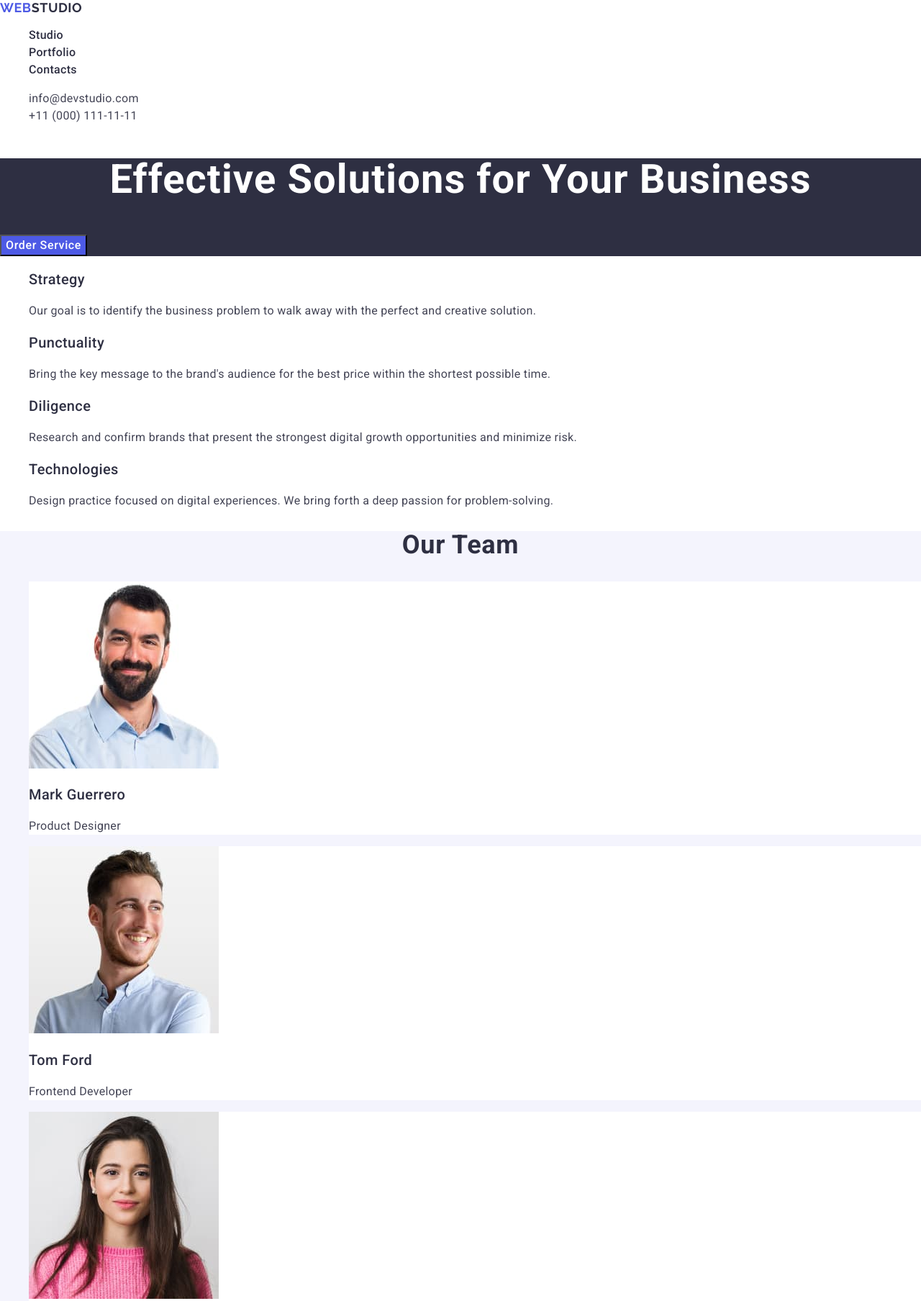
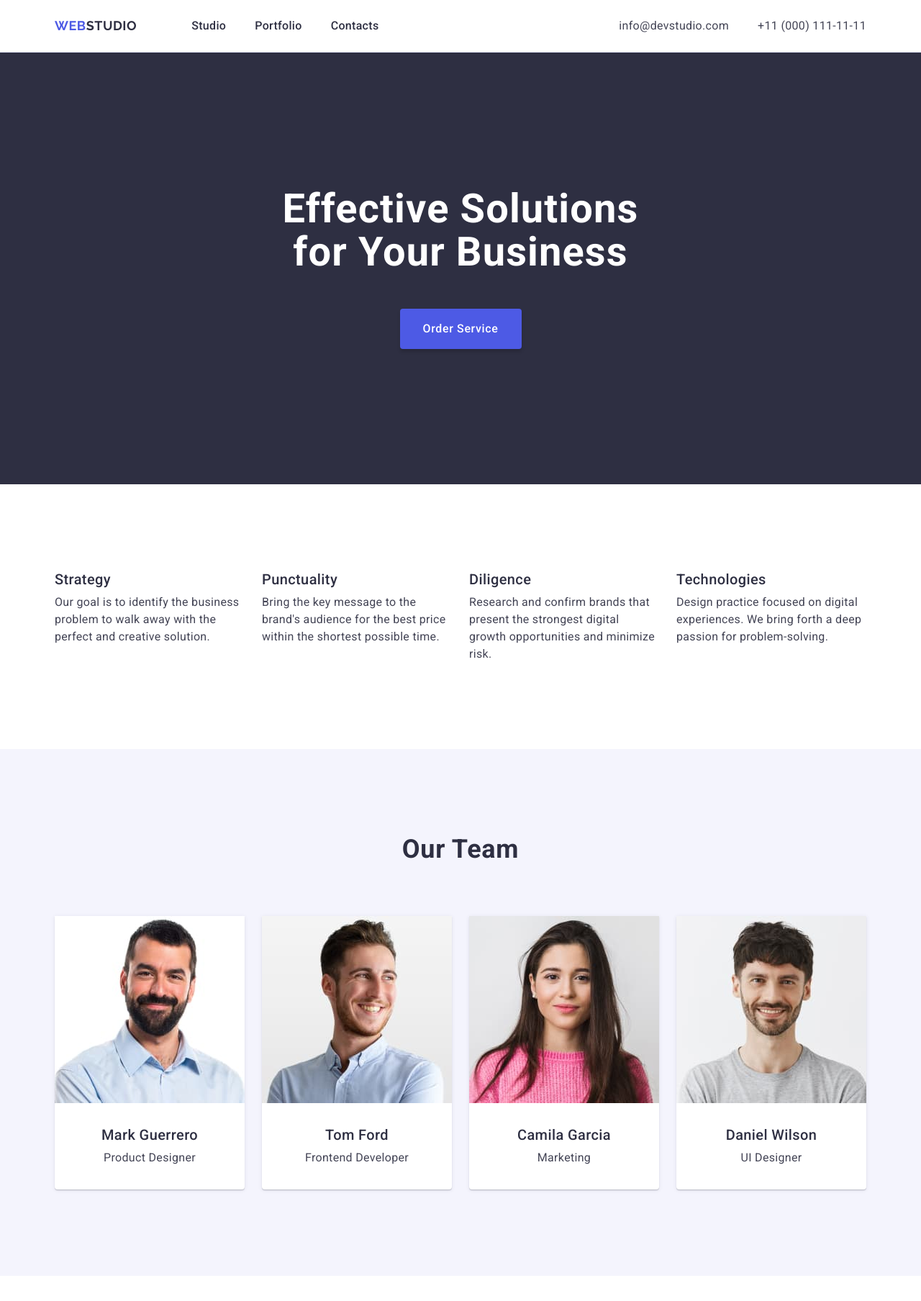
Before and after one commit to j-treffer/goit-markup-hw-03, a plain HTML site: page index.html in a window 1280 px wide. Shown: the top 1808 px of the page at 72% size. Drawn offline with nearby package versions, Linux system fonts and the light colour scheme.

Commit message:
update html and css

```diff
--- a/css/styles.css
+++ b/css/styles.css
@@ -1,16 +1,47 @@
 
 body {
-    font-family: "Roboto", sans-serif;
-    color: #434455;
-    background-color: #ffffff
+font-family: "Roboto", sans-serif;
+color: #434455;
+background-color: #ffffff;
 }
 
 ul,ol {
     list-style-type: none;
+    margin: 0;
+    padding: 0;
 }
 
 a{
     text-decoration: none;
+}
+
+img {
+    display: block;
+}
+/* common */
+
+.visuallyhidden {
+    border: 0;
+    clip: rect(0 0 0 0);
+    clip-path: inset(50%);
+    height: 1px;
+    margin: -1px;
+    overflow: hidden;
+    padding: 0;
+    position: absolute;
+    width: 1px;
+    white-space: nowrap;
+    /* 1 */
+}
+
+.container {
+    max-width: 1158px;
+    padding: 0 15px;
+    margin: 0 auto;
+}
+
+h1, h2, h3, h4, h5, h6, p {
+    margin: 0;
 }
 
 button {
@@ -20,7 +51,14 @@ button {
 
 /* #region header */
 
-.header {}
+.header {
+    border-bottom: 1px solid #e7e9fc;
+}
+
+.header-container{
+    display: flex;
+    align-items: center;
+}
 
 .logo {
     font-family: "Raleway",sans-serif;
@@ -30,6 +68,11 @@ button {
     letter-spacing: 0.03em;
     text-transform: uppercase;
     color: #4d5ae5;
+}
+
+.header-logo {
+    padding: 24px 0;
+    margin-right: 76px;
 }
 
 .logo-span {
@@ -42,15 +85,23 @@ button {
     color: #404bbf
 }
 
-.nav {
+.header-nav {
+    display: flex;
+    align-items: center;
 
 }
 
-.menu {}
+.menu {
+    display: flex;
+    align-items: center;
+    gap: 40px;
+}
 
 .menu-item {}
 
 .menu-link {
+    display: block;
+    padding: 24px 0;
     font-weight: 500;
     font-size: 16px;
     line-height: 1.5;
@@ -64,10 +115,20 @@ button {
 }
 
 .address {
-        font-style: normal;
+    font-style: normal;
+    margin-left: auto;
 }
 
+.contacts-list {
+    display: flex;
+    align-items: center;
+    gap: 40px;
+}
+
+
 .address-link {
+    display: block;
+    padding: 24px 0;
     font-weight: 400;
     font-size: 16px;
     line-height: 1.5;
@@ -87,6 +148,14 @@ button {
     background-color: #2e2f42;
 }
 
+.hero-container {
+    display: flex;
+    align-items: center;
+    flex-direction: column;
+
+
+}
+
 .hero-title {
     font-weight: 700;
     font-size: 56px;
@@ -94,15 +163,26 @@ button {
     letter-spacing: 0.02em;
     text-align: center;
     color: #fff;
+    margin-bottom: 48px;
+    width: 496px;
+    box-sizing: border-box;
+    padding-top: 188px;
 }
 
 .hero-button {
+    border: none;
+    box-shadow: 0 4px 4px 0 rgba(0, 0, 0, 0.15);
+    border-radius: 4px;
+    /* padding: 16px 32px; */
+    width: 169px;
+    height: 56px;
     font-weight: 500;
     font-size: 16px;
     line-height: 1.5;
     letter-spacing: 0.04em;
     color: #fff;
     background-color: #4d5ae5;
+    margin-bottom: 188px;
 }
 
 .hero-button:hover,
@@ -113,7 +193,24 @@ button {
 /* #endregion hero */
 
 /* #region-features */
-.features {}
+.features {
+    max-width: 1440px;
+    margin: auto;
+    padding: 120px 0;
+    }
+
+.features-elements {
+    display: flex;
+    flex-direction: row;
+    gap: 24px;
+    justify-content: center;
+    margin-left: 0;
+    margin-right: 0;
+    }
+
+.features-list-items{
+    width: calc((100% - 72px) / 4);
+}
 
 .feature-subtitle {
 font-weight: 500;
@@ -121,6 +218,7 @@ font-size: 20px;
 line-height: 1.2;
 letter-spacing: 0.02em;
 color: #2e2f42;
+margin-bottom: 8px;
 }
 
 .feature-text {
@@ -129,15 +227,23 @@ font-size: 16px;
 line-height: 1.5;
 letter-spacing: 0.02em;
 color: #434455;
+
 }
 /* #endregion-features */
 
 /* #region team */
+
 .team {
 background-color: #f4f4fd;
+padding-top: 120px;
+padding-bottom: 120px;
 }
 
+
+
+
 .team-title {
+margin-bottom: 72px;
 font-weight: 700;
 font-size: 36px;
 line-height: 1.11;
@@ -148,23 +254,40 @@ text-transform: capitalize;
 }
 
 .team-list {
+display: flex;
+align-items: center;
+gap: 24px;
+}
+
+.team-item {
+border-radius: 0 0 4px 4px;
+box-shadow: 0 2px 1px 0 rgba(61, 62, 71, 0.08), 0 1px 1px 0 rgba(46, 47, 66, 0.16), 0 1px 6px 0 rgba(46, 47, 66, 0.08);
 background-color: #FFFFFF
 }
 
+.team-img {
+
+}
+
 .team-subtitle {
+text-align: center;
 font-weight: 500;
 font-size: 20px;
 line-height: 1.2;
 letter-spacing: 0.02em;
 color: #2e2f42;
+padding-top: 32px;
+margin-bottom: 8px;
 }
 
 .team-text {
+text-align: center;
 font-weight: 400;
 font-size: 16px;
 line-height: 1.5;
 letter-spacing: 0.02em;
 color: #434455;
+padding-bottom: 32px;
 }
 
 /* #endregion team */
@@ -172,23 +295,49 @@ color: #434455;
 
 
 /* #region protfolio */
+
+
+.portfolio {
+    padding: 120px 0;
+}
+
+.portfolio-container {
+
+}
+
 .portfolio-title {
-    font-family: "Roboto", sans-serif;
-    font-weight: 700;
+    margin-bottom: 72px;
     font-size: 36px;
     line-height: 1.11;
     letter-spacing: 0.02em;
     text-align: center;
-    color: #2e2f42;
     text-transform: capitalize;
 }
 
-.products {
+.products-item {
     background: #fff;
 }
 
+.poducts-list {
+    display: flex;
+    flex-wrap: wrap;
+    column-gap: 24px;
+    row-gap: 48px
+
+}
+
+.text-wrapper {
+    border-bottom: 1px solid #e7e9fc;
+    border-left: 1px solid #e7e9fc;
+    border-right: 1px solid #e7e9fc;
+    width: 360px;
+    height: 120px;
+}
+
 .product-title {
-    font-family: "Roboto", sans-serif;
+    padding-top: 32px;
+    padding-left: 16px;
+    margin-bottom: 8px;
     font-weight: 500;
     font-size: 20px;
     line-height: 1.2;
@@ -197,8 +346,7 @@ color: #434455;
 }
 
 .product-desc {
-    font-family: "Roboto", sans-serif;
-    font-weight: 400;
+    padding-left: 16px;
     font-size: 16px;
     line-height: 1.5;
     letter-spacing: 0.02em;
@@ -212,9 +360,15 @@ color: #434455;
 /* #region footer */
 .footer{
 background-color: #2e2f42;
+padding-top: 100px;
+padding-bottom: 100px;
+padding-left: 156px;
+padding-right: auto;
 }
+
+
 .logo-footer{
-font-family: "Raleway", sans-serif;
+padding-top: 100px;
 font-weight: 700;
 font-size: 18px;
 line-height: 1.17;
@@ -231,6 +385,8 @@ color: #f4f4fd;
 color: #404bbf
 }
 .footer-text {
+    margin-top: 16px;
+    max-width: 264px;
     font-family: "Roboto", sans-serif;
     font-weight: 400;
     font-size: 16px;
--- a/index.html
+++ b/index.html
@@ -23,20 +23,23 @@
     <!--#region header-->
 
     <header class="header">
-      <nav class="nav">
-        <a class="logo" href="./index.html"
+      <div class="container header-container">
+        <nav class="header-nav">
+          <a class="logo header-logo" href="./index.html"
             >Web<span class="logo-span">Studio</span>
           </a>
           <ul class="menu">
             <li class="menu-item">
               <a class="menu-link" href="./index.html">Studio</a>
             </li>
-          <li class="menu-item"><a class="menu-link" href="">Portfolio</a></li>
+            <li class="menu-item">
+              <a class="menu-link" href="">Portfolio</a>
+            </li>
             <li class="menu-item"><a class="menu-link" href="">Contacts</a></li>
           </ul>
         </nav>
         <address class="address">
-        <ul>
+          <ul class="contacts-list">
             <li>
               <a class="address-link" href="mailto:info@devstudio.com"
                 >info@devstudio.com</a
@@ -49,6 +52,7 @@
             </li>
           </ul>
         </address>
+      </div>
     </header>
 
     <!--#endregion header-->
@@ -57,8 +61,10 @@
 
     <main>
       <section class="hero">
+        <div class="container hero-container">
           <h1 class="hero-title">Effective Solutions for Your Business</h1>
           <button class="hero-button" type="button">Order Service</button>
+        </div>
       </section>
 
       <!--#endregion hero-->
@@ -66,30 +72,31 @@
       <!--#region features-->
 
       <section class="features">
-        <h2 hidden>Features</h2>
-        <ul>
-          <li>
+        <div class="container features-container">
+          <h2 class="visuallyhidden">Features</h2>
+          <ul class="features-elements">
+            <li class="features-list-items">
               <h3 class="feature-subtitle">Strategy</h3>
               <p class="feature-text">
-              Our goal is to identify the business problem to walk away with the
-              perfect and creative solution.
+                Our goal is to identify the business problem to walk away with
+                the perfect and creative solution.
               </p>
             </li>
-          <li>
+            <li class="features-list-items">
               <h3 class="feature-subtitle">Punctuality</h3>
               <p class="feature-text">
                 Bring the key message to the brand's audience for the best price
                 within the shortest possible time.
               </p>
             </li>
-          <li>
+            <li class="features-list-items">
               <h3 class="feature-subtitle">Diligence</h3>
               <p class="feature-text">
                 Research and confirm brands that present the strongest digital
                 growth opportunities and minimize risk.
               </p>
             </li>
-          <li>
+            <li class="features-list-items">
               <h3 class="feature-subtitle">Technologies</h3>
               <p class="feature-text">
                 Design practice focused on digital experiences. We bring forth a
@@ -97,6 +104,7 @@
               </p>
             </li>
           </ul>
+        </div>
       </section>
 
       <!--#endregion features-->
@@ -104,9 +112,10 @@
       <!--#region out team-->
 
       <section class="team">
+        <div class="container">
           <h2 class="team-title">Our Team</h2>
-        <ul>
-          <li class="team-list">
+          <ul class="team-list">
+            <li class="team-item">
               <img
                 src="./images/img-3.jpg"
                 alt="Photo Product Designer Mark Guerrero"
@@ -116,8 +125,9 @@
               <h3 class="team-subtitle">Mark Guerrero</h3>
               <p class="team-text">Product Designer</p>
             </li>
-          <li class="team-list">
+            <li class="team-item">
               <img
+                class="team-img"
                 src="./images/img-2.jpg"
                 alt="Photo Frontend Developer Tom Ford"
                 width="264"
@@ -126,7 +136,7 @@
               <h3 class="team-subtitle">Tom Ford</h3>
               <p class="team-text">Frontend Developer</p>
             </li>
-          <li class="team-list">
+            <li class="team-item">
               <img
                 src="./images/img-1.jpg"
                 alt="Photo Marketing Camila Garcia"
@@ -136,7 +146,7 @@
               <h3 class="team-subtitle">Camila Garcia</h3>
               <p class="team-text">Marketing</p>
             </li>
-          <li class="team-list">
+            <li class="team-item">
               <img
                 src="./images/img.jpg"
                 alt="Photo UI DEsigner Daniel Wilson"
@@ -147,32 +157,38 @@
               <p class="team-text">UI Designer</p>
             </li>
           </ul>
+        </div>
       </section>
 
       <!--#endregion out team-->
 
-      <section>
+      <section class="portfolio">
+        <div class="container portfolio-container">
           <h2 class="portfolio-title">Our Portfolio</h2>
-        <ul>
-          <li class="products">
+          <ul class="poducts-list">
+            <li class="products-item">
               <img
                 src="./images/banking-app.jpg"
                 alt="banking-app"
                 width="360"
                 height="300"
               />
+              <div class="text-wrapper">
                 <h3 class="product-title">Banking App</h3>
                 <p class="product-desc">App</p>
+              </div>
             </li>
-          <li class="products">
+            <li class="products-item">
               <img
                 src="./images/cashless-payment.jpg"
                 alt="cashless-payment"
                 width="360"
                 height="300"
               />
+              <div class="text-wrapper">
                 <h3 class="product-title">Cashless Payment</h3>
                 <p class="product-desc">Marketing</p>
+              </div>
             </li>
             <li class="products">
               <img
@@ -181,40 +197,49 @@
                 width="360"
                 height="300"
               />
+              <div class="text-wrapper">
                 <h3 class="product-title">Meditation App</h3>
                 <p class="product-desc">App</p>
+              </div>
             </li>
-          <li class="products">
+            <li class="products-item">
               <img
                 src="./images/taxi-service.jpg"
                 alt="taxi-service"
                 width="360"
                 height="300"
               />
+              <div class="text-wrapper">
                 <h3 class="product-title">Taxi Service</h3>
                 <p class="product-desc">Marketing</p>
+              </div>
             </li>
-          <li class="products">
+            <li class="products-item">
               <img
                 src="./images/screen-illustrations.jpg"
                 alt="screen-illustrations"
                 width="360"
                 height="300"
               />
+              <div class="text-wrapper">
                 <h3 class="product-title">Screen Illustrations</h3>
                 <p class="product-desc">Design</p>
+              </div>
             </li>
-          <li class="products">
+            <li class="products-item">
               <img
                 src="./images/online-courses.jpg"
                 alt="Online-Courses"
                 width="360"
                 height="300"
               />
+              <div class="text-wrapper">
                 <h3 class="product-title">Online Courses</h3>
                 <p class="product-desc">Marketing</p>
+              </div>
             </li>
           </ul>
+        </div>
       </section>
       <!-- region portfolio -->
     </main>
@@ -222,13 +247,15 @@
     <!--#region footer-->
 
     <footer class="footer">
+      <div class="container">
         <a class="logo-footer" href="./index.html"
           >Web<span class="logo-footer-span">Studio</span></a
         >
         <p class="footer-text">
-        Increase the flow of customers and sales for your business with digital
-        marketing & growth solutions.
+          Increase the flow of customers and sales for your business with
+          digital marketing & growth solutions.
         </p>
+      </div>
     </footer>
 
     <!--#endregion footer-->
```
Lines whose indentation alone changed are shown as unchanged.
